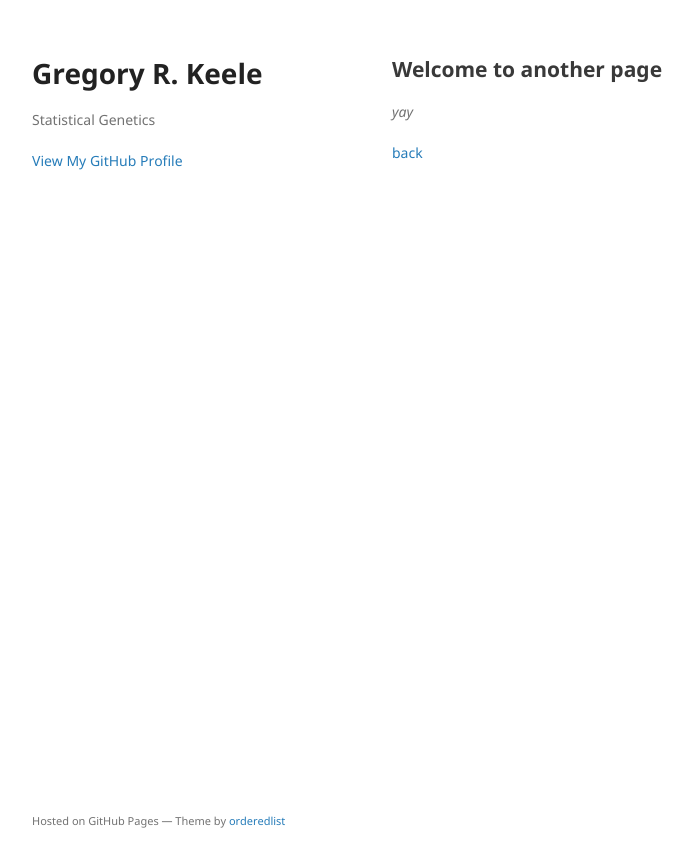
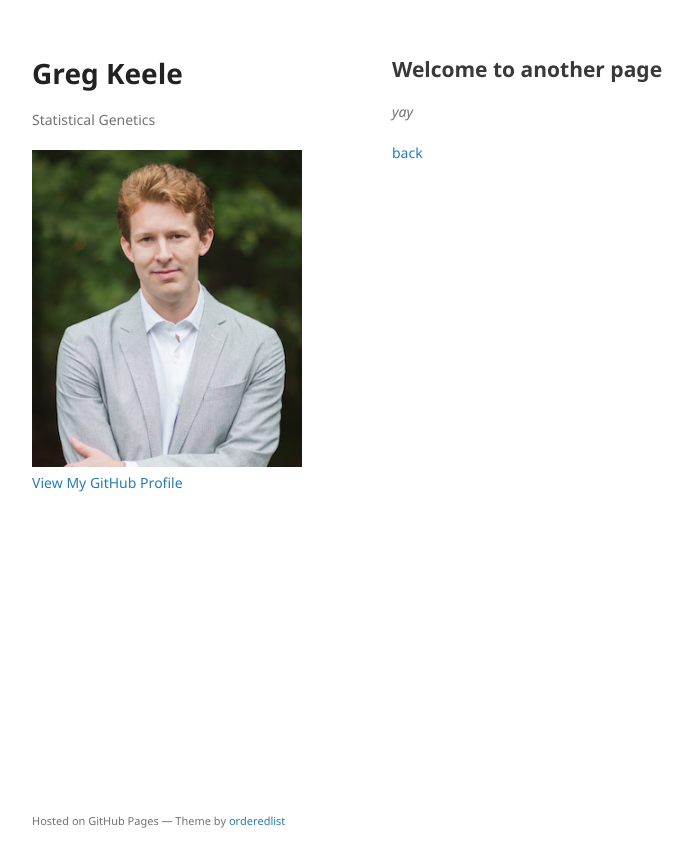
Before and after one commit to gkeele/gkeele.github.io, a Jekyll site: the page built from another-page.md, in a window 1280 px wide. Shown: the top 867 px of the page, without its empty margins (178-871 px from the left). Built offline with Jekyll 4.4.1, drawn with Linux system fonts in a browser that asks for light colours; our own code applies the rules of GitHub Pages for plain Markdown files.

Commit message:
Added a portrait

```diff
--- a/_config.yml
+++ b/_config.yml
@@ -1,4 +1,4 @@
-title: Gregory R. Keele
+title: Greg Keele
 description: Statistical Genetics
 #title: Minimal theme
 #description: Minimal is a theme for GitHub Pages.
--- a/_layouts/default.html
+++ b/_layouts/default.html
@@ -17,6 +17,8 @@
       <header>
         <a href="{{ site.github.url }}"> <h1>{{ site.title | default: site.github.repository_name }}</h1> </a>
         <p>{{ site.description | default: site.github.project_tagline }}</p>
+
+	<img src="GK.jpg">
 
         {% if site.github.is_project_page %}
           <p class="view"><a href="{{ site.github.repository_url }}">View the Project on GitHub <small>{{ github_name }}</small></a></p>
```
Also changed, not shown: GK.jpg (added).
